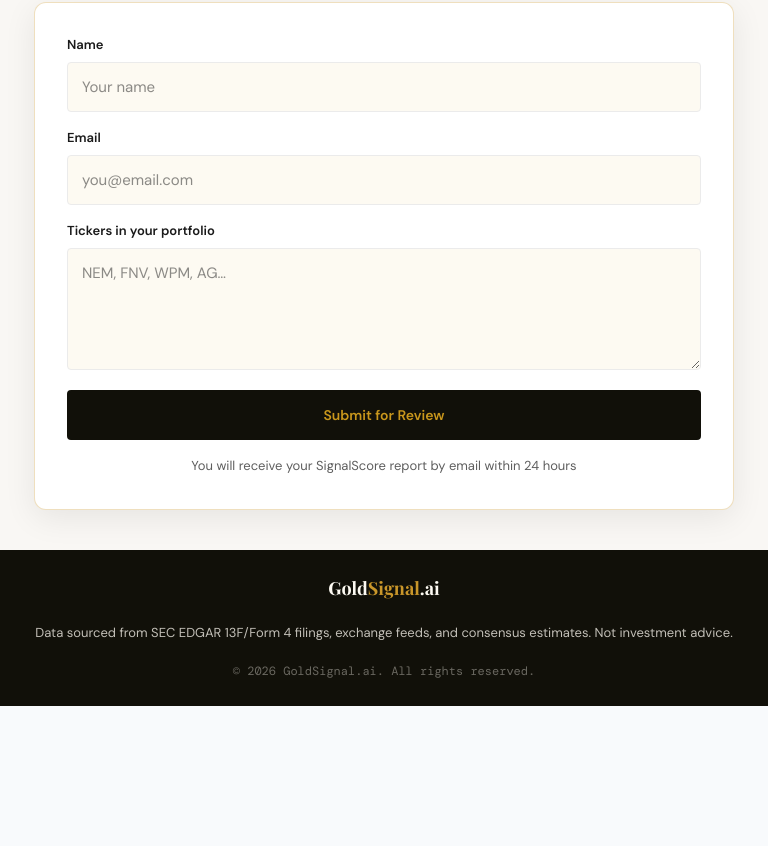
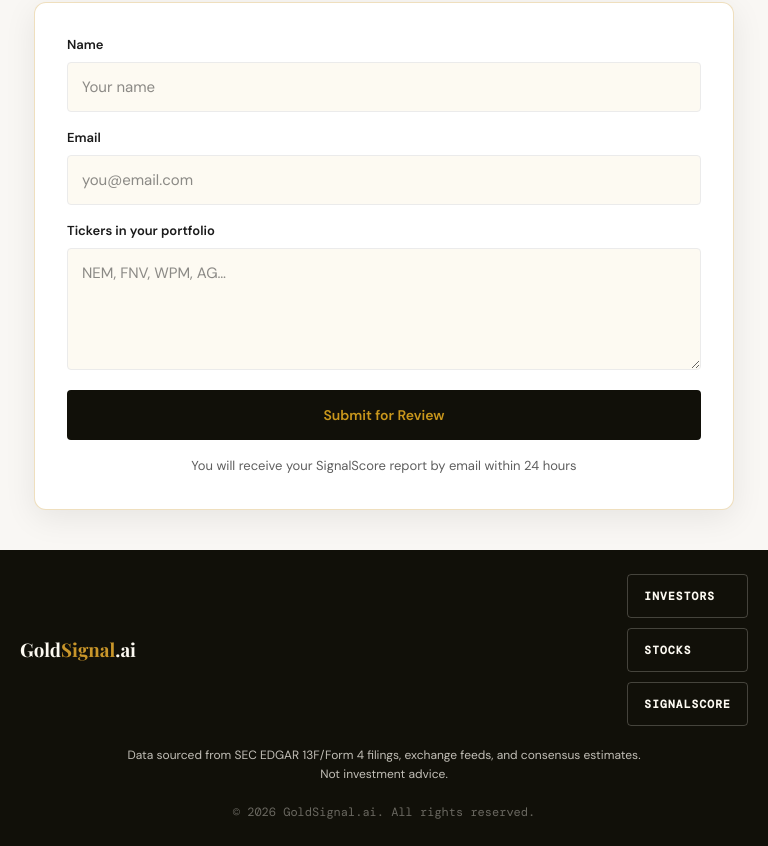
Before and after one commit to jonbinder/gold-signal, a Next.js app: page / in a window 768 px wide. Shown: the part 2156-3002 px from the top of the page. Before the commit the page ends 2862 px from the top, so only its background shows below. Built offline with nearby package versions, Linux system fonts and the light colour scheme; a web font is replaced by a local one.

Commit message:
feat: add footer nav links for Investors, Stocks, and SignalScore

```diff
--- a/src/app/globals.css
+++ b/src/app/globals.css
@@ -2242,37 +2242,102 @@ h1, h2, h3 {
    ========================================================================== */
 .footer {
   display: flex;
+  flex-direction: column;
   align-items: center;
-  justify-content: space-between;
   gap: 24px;
-  flex-wrap: wrap;
   background: var(--ink);
   color: rgba(253, 250, 242, 0.75);
-  padding: 32px 48px;
+  padding: 40px 48px 36px;
+  text-align: center;
+}
+
+.footer__top {
+  display: flex;
+  flex-direction: column;
+  align-items: center;
+  gap: 20px;
+  width: 100%;
+  max-width: var(--max-width, 72rem);
 }
 
 .footer__logo {
   font-family: var(--font-display);
-  font-size: 18px;
+  font-size: 1.25rem;
   font-weight: 700;
   color: var(--paper);
+  text-decoration: none;
   flex-shrink: 0;
 }
 
+.footer__logo:hover {
+  color: var(--gold-light, #e8cc7a);
+}
+
+.footer__nav {
+  width: 100%;
+}
+
+.footer__links {
+  display: flex;
+  flex-wrap: wrap;
+  align-items: center;
+  justify-content: center;
+  gap: 8px 12px;
+  list-style: none;
+  margin: 0;
+  padding: 0;
+}
+
+.footer__links a {
+  display: inline-block;
+  padding: 10px 18px;
+  font-family: var(--font-mono);
+  font-size: 0.7rem;
+  font-weight: 600;
+  letter-spacing: 0.1em;
+  text-transform: uppercase;
+  text-decoration: none;
+  color: var(--paper);
+  border: 1px solid rgba(253, 250, 242, 0.22);
+  border-radius: var(--radius-sm, 4px);
+  transition: background 0.2s, border-color 0.2s, color 0.2s;
+}
+
+.footer__links a:hover {
+  color: var(--ink);
+  background: var(--gold, #c9972e);
+  border-color: var(--gold, #c9972e);
+}
+
 .footer__source {
-  flex: 1;
-  text-align: center;
   font-size: 13px;
-  line-height: 1.5;
-  max-width: 32rem;
-  margin: 0 auto;
+  line-height: 1.55;
+  max-width: 36rem;
+  margin: 0;
 }
 
 .footer__copy {
   font-family: var(--font-mono);
   font-size: 12px;
   opacity: 0.5;
-  flex-shrink: 0;
+  margin: 0;
+}
+
+@media (min-width: 640px) {
+  .footer__top {
+    flex-direction: row;
+    justify-content: space-between;
+    align-items: center;
+    text-align: left;
+  }
+
+  .footer__nav {
+    width: auto;
+  }
+
+  .footer__links {
+    justify-content: flex-end;
+  }
 }
 
 /* ==========================================================================
@@ -2457,29 +2522,36 @@ h1, h2, h3 {
     grid-template-columns: 1fr;
   }
 
-  /* --- Footer: stacked, centered --- */
+  /* --- Footer: comfortable tap targets on mobile --- */
   .footer {
+    padding: 32px 20px 28px;
+    gap: 20px;
+  }
+
+  .footer__top {
+    gap: 16px;
+  }
+
+  .footer__links {
     flex-direction: column;
-    align-items: center;
-    justify-content: center;
-    text-align: center;
-    gap: 20px;
-    padding: 32px;
-  }
-
-  .footer__logo {
-    order: 1;
+    width: 100%;
+    max-width: 280px;
+    gap: 10px;
+  }
+
+  .footer__links li {
+    width: 100%;
+  }
+
+  .footer__links a {
+    width: 100%;
+    padding: 12px 16px;
+    font-size: 0.75rem;
   }
 
   .footer__source {
-    order: 2;
-    flex: none;
-    max-width: none;
-    margin: 0;
-  }
-
-  .footer__copy {
-    order: 3;
+    font-size: 12px;
+    padding: 0 4px;
   }
 }
 
--- a/src/components/goldsignal/SiteFooter.tsx
+++ b/src/components/goldsignal/SiteFooter.tsx
@@ -1,11 +1,23 @@
 import Link from "next/link";
+import { SITE_NAV_LINKS } from "@/lib/goldsignal/nav-links";
 
 export function SiteFooter() {
   return (
     <footer className="footer">
-      <Link href="/" className="footer__logo">
-        Gold<span className="nav__logo-accent">Signal</span>.ai
-      </Link>
+      <div className="footer__top">
+        <Link href="/" className="footer__logo">
+          Gold<span className="nav__logo-accent">Signal</span>.ai
+        </Link>
+        <nav className="footer__nav" aria-label="Footer">
+          <ul className="footer__links">
+            {SITE_NAV_LINKS.map((link) => (
+              <li key={link.href}>
+                <Link href={link.href}>{link.label}</Link>
+              </li>
+            ))}
+          </ul>
+        </nav>
+      </div>
       <p className="footer__source">
         Data sourced from SEC EDGAR 13F/Form 4 filings, exchange feeds, and consensus estimates.
         Not investment advice.
--- a/src/components/goldsignal/SiteNav.tsx
+++ b/src/components/goldsignal/SiteNav.tsx
@@ -2,12 +2,7 @@
 
 import { useCallback, useEffect, useState } from "react";
 import Link from "next/link";
-
-const NAV_LINKS = [
-  { href: "/investors", label: "Investors" },
-  { href: "/stocks", label: "Stocks" },
-  { href: "/signalscore", label: "SignalScore" },
-] as const;
+import { SITE_NAV_LINKS } from "@/lib/goldsignal/nav-links";
 
 export function SiteNav() {
   const [menuOpen, setMenuOpen] = useState(false);
@@ -39,7 +34,7 @@ export function SiteNav() {
           <span className="nav__logo-ink">.ai</span>
         </Link>
         <ul className="nav__links">
-          {NAV_LINKS.map((link) => (
+          {SITE_NAV_LINKS.map((link) => (
             <li key={link.href}>
               <Link href={link.href}>{link.label}</Link>
             </li>
@@ -76,7 +71,7 @@ export function SiteNav() {
           ✕
         </button>
         <ul className="nav__overlay-links">
-          {NAV_LINKS.map((link) => (
+          {SITE_NAV_LINKS.map((link) => (
             <li key={link.href}>
               <Link href={link.href} onClick={closeMenu}>
                 {link.label}
--- /dev/null
+++ b/src/lib/goldsignal/nav-links.ts
@@ -0,0 +1,5 @@
+export const SITE_NAV_LINKS = [
+  { href: "/investors", label: "Investors" },
+  { href: "/stocks", label: "Stocks" },
+  { href: "/signalscore", label: "SignalScore" },
+] as const;
```
